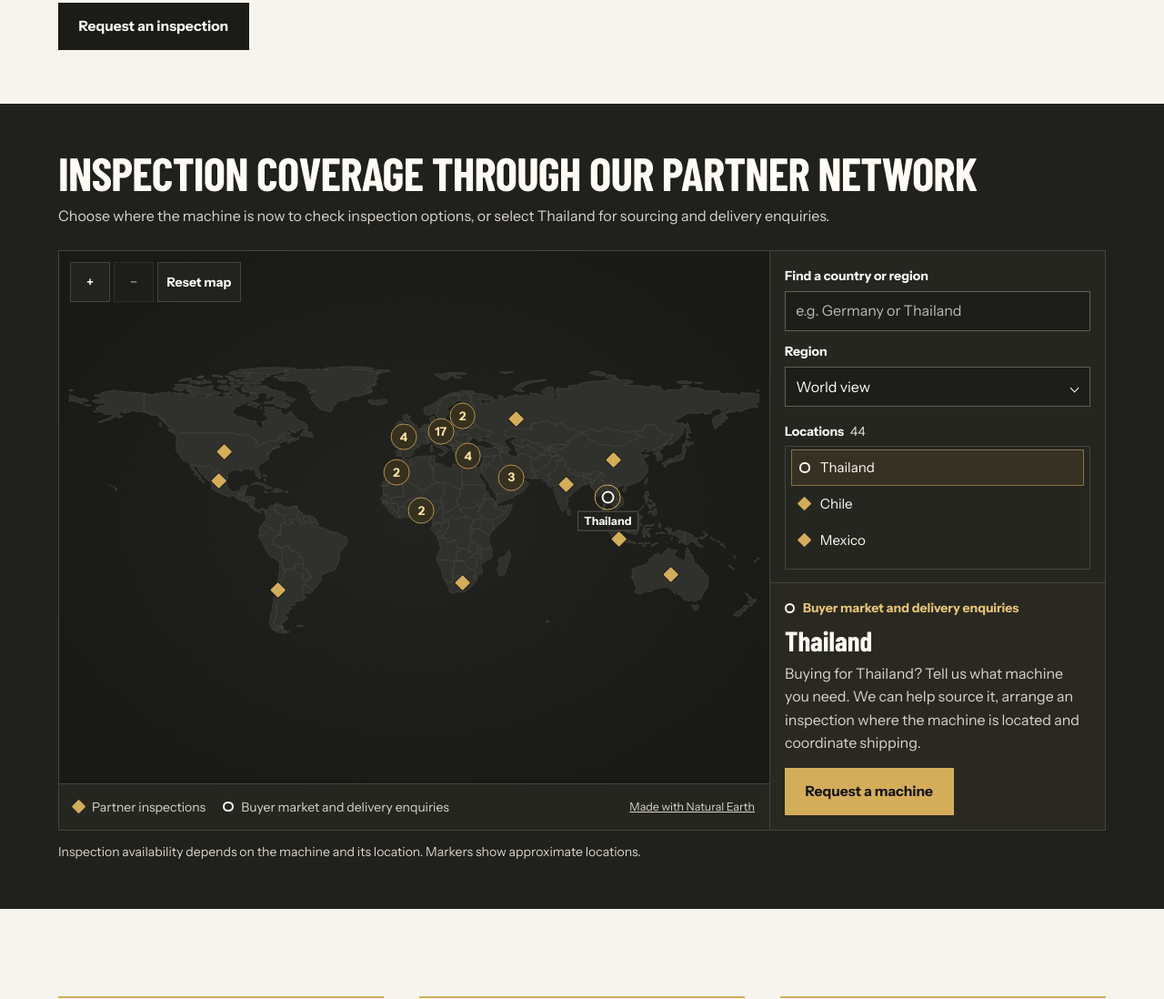
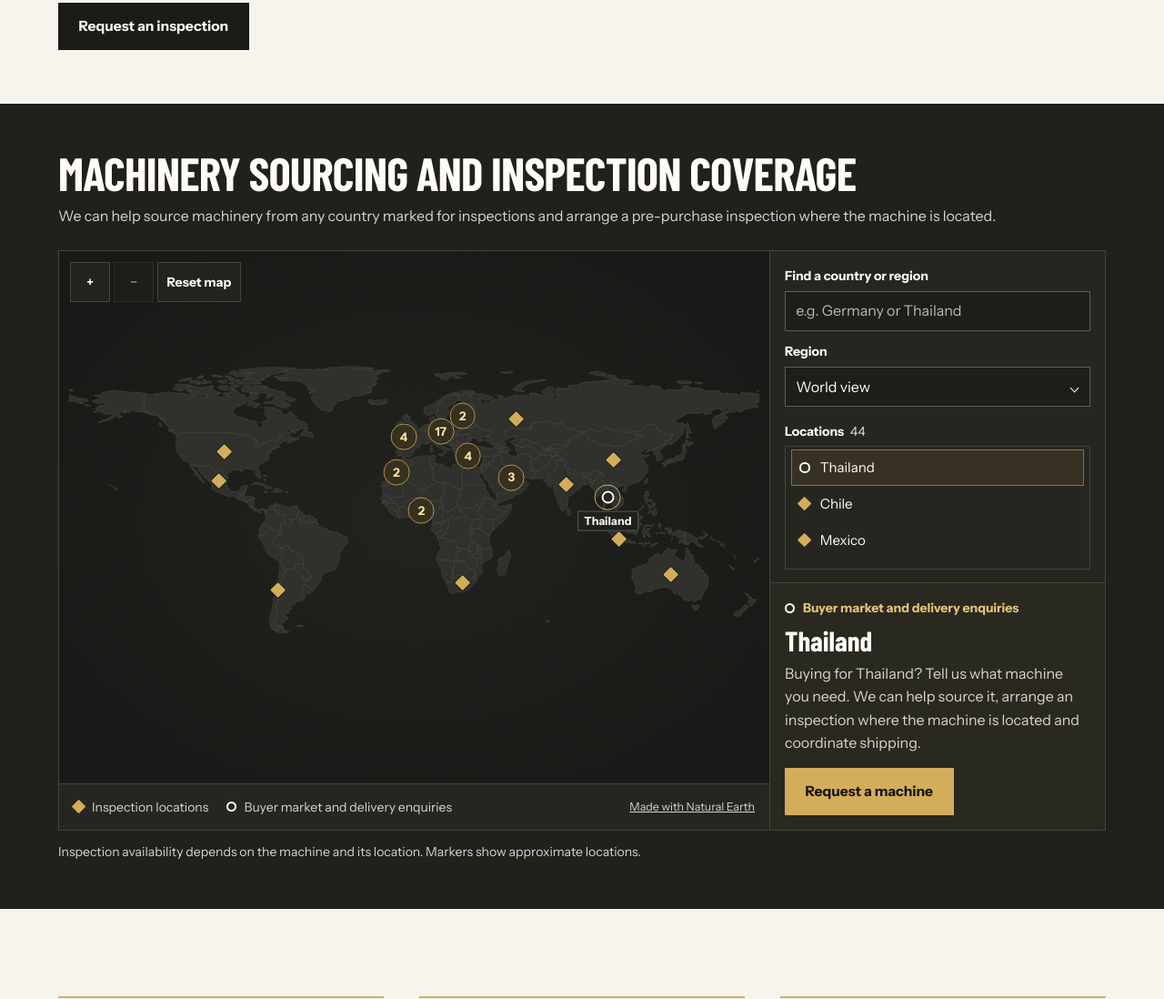
Before and after one commit to kilpatrick-anthony/ironbridge, a website: page site/inspections/index.html in a window 1280 px wide. Shown: the part 334-1432 px from the top of the page at 91% size. Drawn offline with Linux system fonts and the light colour scheme.

Commit message:
Update machinery sourcing and inspection coverage copy

```diff
--- a/site/assets/maps/coverage.js
+++ b/site/assets/maps/coverage.js
@@ -9,7 +9,7 @@ const countFormat = new Intl.NumberFormat(lang);
 
 const copy = {
   en: {
-    partner: 'Partner inspections',
+    partner: 'Inspection location',
     buyer: 'Buyer market and delivery enquiries',
     direct: 'Iron Bridge inspections',
     featured: 'Buying for Thailand? Tell us what machine you need. We can help source it, arrange an inspection where the machine is located and coordinate shipping.',
@@ -27,7 +27,7 @@ const copy = {
     close: 'Close nearby locations'
   },
   th: {
-    partner: 'พื้นที่ตรวจสภาพผ่านพันธมิตร',
+    partner: 'พื้นที่ตรวจสภาพ',
     buyer: 'ตลาดผู้ซื้อและพื้นที่รับจัดส่ง',
     direct: 'ตรวจสภาพโดย Iron Bridge',
     featured: 'ต้องการซื้อเครื่องจักรเพื่อใช้ในประเทศไทย? แจ้งประเภทเครื่องจักรที่ต้องการ เราช่วยจัดหา ประสานการตรวจสภาพ ณ ที่ตั้งของเครื่อง และจัดการขนส่งได้',
--- a/site/inspections/index.html
+++ b/site/inspections/index.html
@@ -3,7 +3,7 @@
 <head>
   <meta charset="utf-8">
   <meta name="viewport" content="width=device-width, initial-scale=1">
-  <meta name="description" content="Arrange independent pre-purchase machinery inspections and explore coverage through our partner network.">
+  <meta name="description" content="Explore where Iron Bridge can help source heavy machinery and arrange independent pre-purchase inspections.">
   <meta name="robots" content="noindex, nofollow">
   <meta name="theme-color" content="#1b1b18">
   <title>Machinery Inspections | Iron Bridge Machinery</title>
@@ -54,8 +54,8 @@
     <section class="coverage dark" id="coverage" aria-labelledby="coverage-title">
       <div class="wrap">
         <div class="coverage-heading">
-          <h2 id="coverage-title">Inspection coverage through our partner network</h2>
-          <p>Choose where the machine is now to check inspection options, or select Thailand for sourcing and delivery enquiries.</p>
+          <h2 id="coverage-title">Machinery sourcing and inspection coverage</h2>
+          <p>We can help source machinery from any country marked for inspections and arrange a pre-purchase inspection where the machine is located.</p>
         </div>
         <div class="coverage-dashboard" data-coverage data-home="/">
           <div class="coverage-filters" id="coverage-filters" hidden>
@@ -84,7 +84,7 @@
             </div>
             <div class="coverage-map-meta">
               <ul class="coverage-legend">
-                <li><span class="coverage-symbol partner" aria-hidden="true"></span>Partner inspections</li>
+                <li><span class="coverage-symbol partner" aria-hidden="true"></span>Inspection locations</li>
                 <li><span class="coverage-symbol buyer" aria-hidden="true"></span>Buyer market and delivery enquiries</li>
               </ul>
               <a href="https://www.naturalearthdata.com/about/terms-of-use/">Made with Natural Earth</a>
```
Also changed, not shown: site/th/inspections/index.html (+4 -4 lines).
